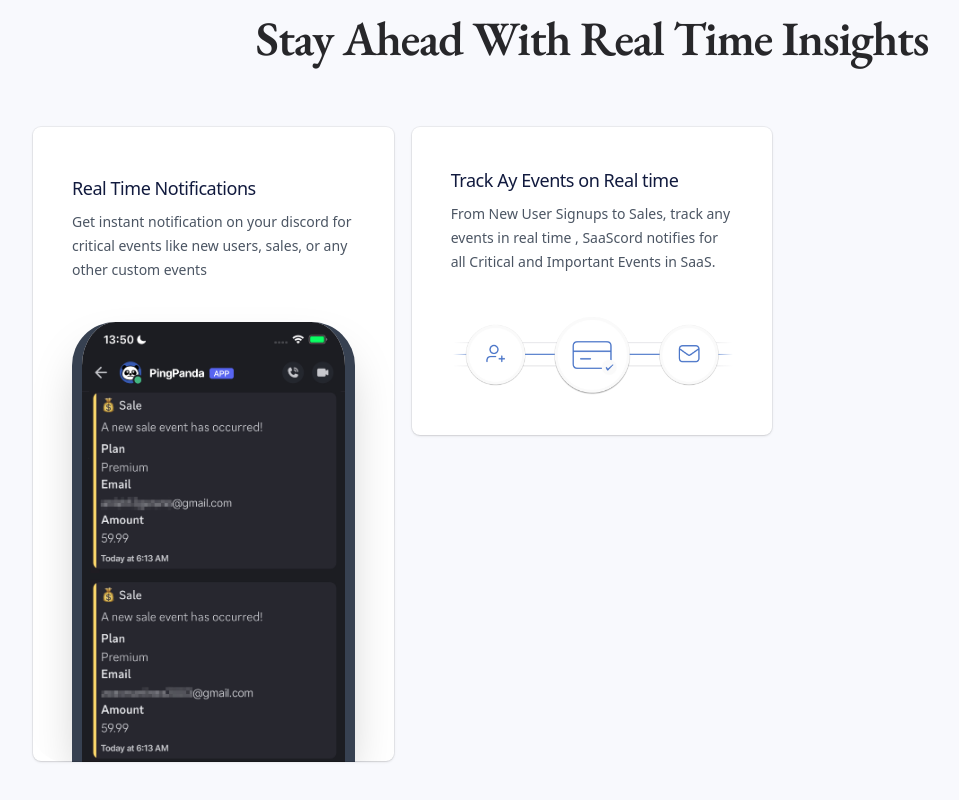
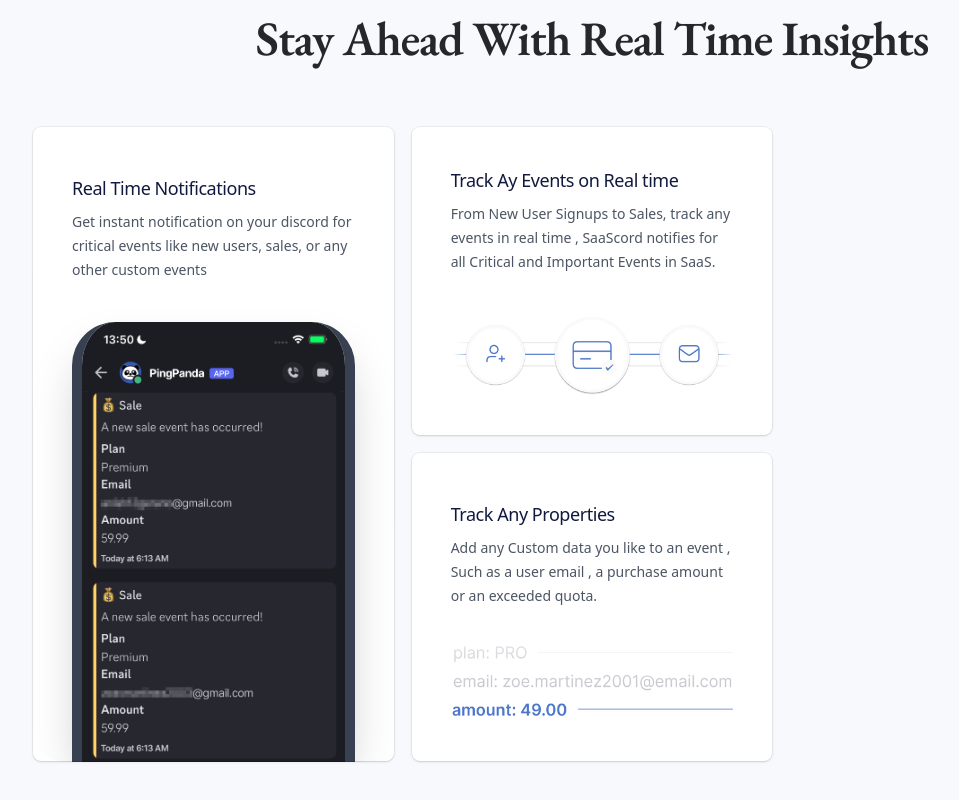
Before and after one commit to Jenisis-03/SaaScord, a Next.js app: page / in a window 1280 px wide. Shown: the part 1762-2562 px from the top of the page, without its empty margins (48-1007 px from the left). Built offline with nearby package versions, Linux system fonts and the light colour scheme.

Commit message:
Third Bento Grid Created

```diff
--- a/src/app/(landing)/page.tsx
+++ b/src/app/(landing)/page.tsx
@@ -154,7 +154,30 @@
               <div className="pointer-events-none absolute inset-px rounded-lg shadow ring-1 ring-black/5 max-lg:rounded-t-[2rem]" />
             </div>
             {/* THIRD BENTO GRID */}
-            <div className="relative max-lg:row-start-3 lg:col-start-2 lg:row-start-2"></div>
+            <div className="relative max-lg:row-start-3 lg:col-start-2 lg:row-start-2">
+              <div className="absolute inset-px rounded-lg bg-white" />
+              <div className="relative flex h-full flex-col overflow-hidden rounded-[calc(theme(borderRadius.lg)+1px)]">
+                <div className="px-8 pt-8 sm:px-10 sm:pt-10">
+                <p className="mt-2 text-lg/7 font-medium tracking-tight text-brand-950 max-lg:text-center">
+                    Track Any Properties
+                  </p>
+                  <p className="mt-2 max-w-lg text-sm/6 text-gray-600 max-lg:text-center">
+                    Add any Custom data you like to an event , Such as a user email , a purchase amount or an exceeded quota.
+                  </p>
+                </div>
+                <div className="flex flex-1 items-center justify-center px-8 max-lg:pb-12 max-lg:pt-10 sm:px-10 lg:pb-2">
+                  <Image
+                    className="w-full max-lg:max-w-xs"
+                    src="/bento-custom-data.png"
+                    alt="Bento Box Illustrating Custom Data tracking"
+                    width={500}
+                    height={300}
+                  />
+                </div>
+
+              </div>
+              <div className="pointer-events-none absolute inset-px rounded-lg shadow ring-1 ring-black/5"/>
+            </div>
           </div>
         </MaxWidthWrapper>
         <div className="grid gap-3"></div>
```
